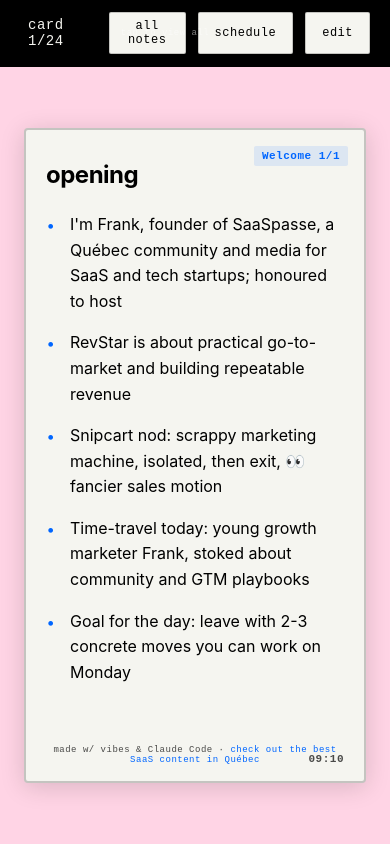
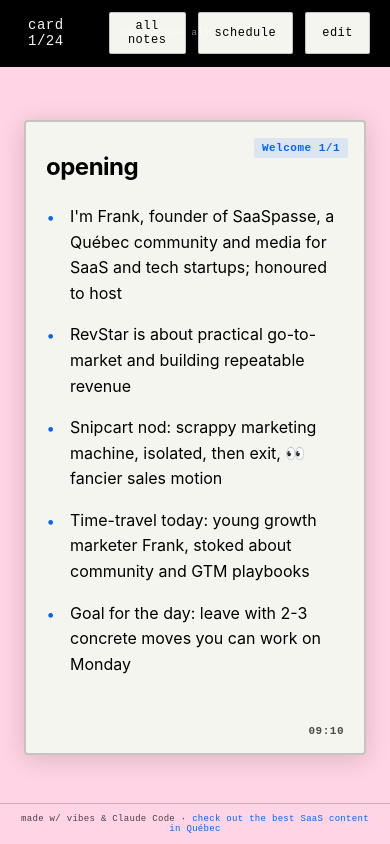
Before and after one commit to SaaSpasse/revstar-cue-cards, a plain HTML site: page index.html in a window 390 px wide. Drawn offline with Linux system fonts and the light colour scheme.

Commit message:
Move footer outside of cards to site-level footer
- Footer is now a fixed element at bottom of the page (not inside cards)
- Background matches site pink color with subtle border
- Adjusted card container padding on mobile to avoid footer overlap
- Cleaner separation between card content and branding

🤖 Generated with [Claude Code](https://claude.com/claude-code)

Co-Authored-By: Claude <noreply@anthropic.com>

```diff
--- a/index.html
+++ b/index.html
@@ -63,6 +63,7 @@
             height: 100vh;
             display: flex;
             flex-direction: column;
+            position: relative;
         }
 
         /* Top bar */
@@ -322,27 +323,31 @@
             line-height: 1;
         }
 
-        .card-footer {
-            position: absolute;
-            bottom: 24px;
-            left: 32px;
-            right: 32px;
+        /* Site footer */
+        #site-footer {
+            position: fixed;
+            bottom: 0;
+            left: 0;
+            right: 0;
+            background: var(--bg-pink);
+            padding: 12px 20px;
+            text-align: center;
             font-family: 'SF Mono', monospace;
             font-size: 11px;
             color: var(--ink-secondary);
             font-weight: 500;
-            letter-spacing: 0.5px;
-            text-align: center;
-            display: none;
+            letter-spacing: 0.3px;
+            z-index: 50;
+            border-top: 1px solid var(--keyline);
         }
 
-        .card-footer a {
+        #site-footer a {
             color: var(--accent-blue);
             text-decoration: none;
             transition: opacity 0.12s ease-out;
         }
 
-        .card-footer a:hover {
+        #site-footer a:hover {
             opacity: 0.7;
         }
 
@@ -633,7 +638,7 @@
             }
 
             .card {
-                padding: 32px 20px 80px;
+                padding: 32px 20px 60px;
                 min-height: auto;
                 max-height: 85vh;
             }
@@ -654,12 +659,13 @@
                 grid-template-columns: 1fr;
             }
 
-            .card-footer {
-                display: block;
+            #card-container {
+                padding-bottom: 60px;
+            }
+
+            #site-footer {
                 font-size: 9px;
-                bottom: 16px;
-                left: 20px;
-                right: 20px;
+                padding: 10px 16px;
             }
         }
 
@@ -694,8 +700,12 @@
                         <li>Please wait</li>
                     </ul>
                 </div>
-                <div class="card-footer">RevStar Summit '25</div>
             </div>
+        </div>
+
+        <!-- Site footer -->
+        <div id="site-footer">
+            made w/ vibes & Claude Code · <a href="https://www.saaspasse.com/podcast" target="_blank">check out the best SaaS content in Québec</a>
         </div>
 
         <!-- Interventions panel -->
@@ -1057,7 +1067,6 @@
                 <div class="card-content">
                     <ul>${bullets}</ul>
                 </div>
-                <div class="card-footer">made w/ vibes & Claude Code · <a href="https://www.saaspasse.com/podcast" target="_blank">check out the best SaaS content in Québec</a></div>
                 ${sectionTimeLabel}
             `;
         }
```
